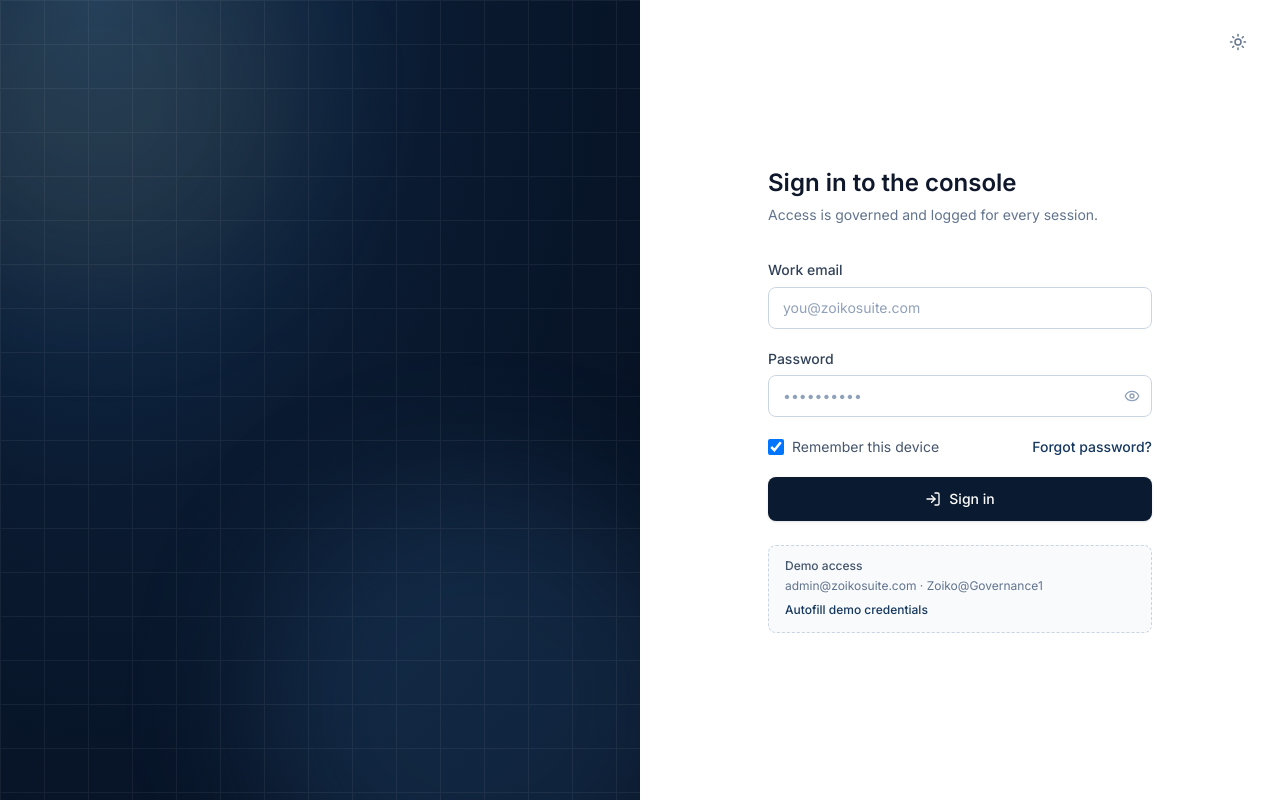
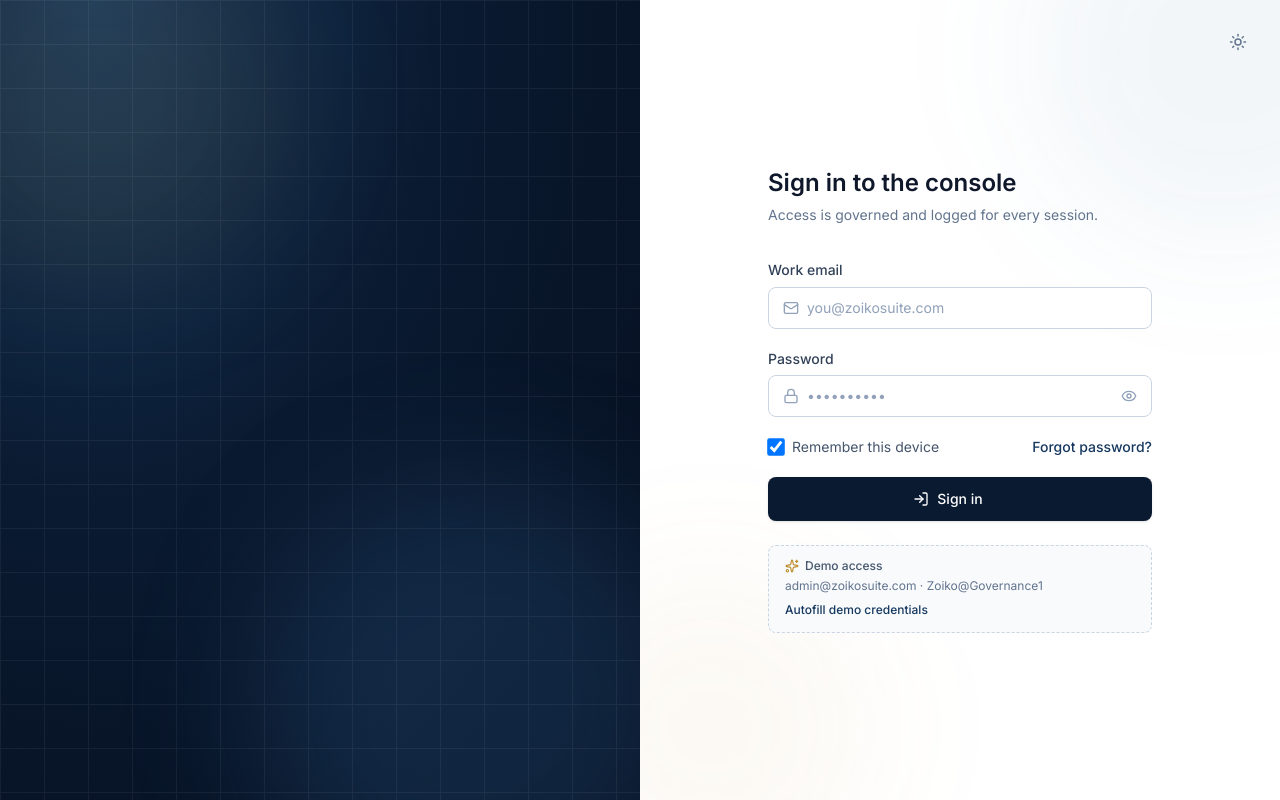
Before and after one commit to ZoikoGroup/zoiko-suite-frontend-platform, a Next.js app: page /login in a window 1280 px wide. Built offline with nearby package versions, Linux system fonts and the light colour scheme; no server answers.

Commit message:
login page updated

```diff
--- a/app/globals.css
+++ b/app/globals.css
@@ -44,6 +44,9 @@
   --animate-shimmer: shimmer 1.6s ease-in-out infinite;
   --animate-float-slow: float-slow 9s ease-in-out infinite;
   --animate-float-slower: float-slow 13s ease-in-out infinite;
+  --animate-scale-in: scale-in 0.45s cubic-bezier(0.16, 1, 0.3, 1) both;
+  --animate-gradient-x: gradient-x 6s ease infinite;
+  --animate-spin-slow: spin 1.4s linear infinite;
 }
 
 @keyframes fade-up {
@@ -102,6 +105,27 @@
   }
   50% {
     transform: translate(2%, -3%) scale(1.03);
+  }
+}
+
+@keyframes scale-in {
+  from {
+    opacity: 0;
+    transform: scale(0.96);
+  }
+  to {
+    opacity: 1;
+    transform: scale(1);
+  }
+}
+
+@keyframes gradient-x {
+  0%,
+  100% {
+    background-position: 0% 50%;
+  }
+  50% {
+    background-position: 100% 50%;
   }
 }
 
--- a/app/login/page.tsx
+++ b/app/login/page.tsx
@@ -24,7 +24,15 @@ export default async function LoginPage({ searchParams }: LoginPageProps) {
   return (
     <div className="grid min-h-screen grid-cols-1 lg:grid-cols-2">
       <LoginBrandPanel />
-      <div className="relative flex items-center justify-center bg-white px-6 py-16 dark:bg-slate-950">
+      <div className="relative flex items-center justify-center overflow-hidden bg-white px-6 py-16 dark:bg-slate-950">
+        <div
+          aria-hidden="true"
+          className="pointer-events-none absolute -right-32 -top-32 h-96 w-96 rounded-full bg-navy-500/6 blur-3xl animate-float-slow dark:bg-navy-400/8"
+        />
+        <div
+          aria-hidden="true"
+          className="pointer-events-none absolute -bottom-24 -left-24 h-80 w-80 rounded-full bg-gold-500/5 blur-3xl animate-float-slower dark:bg-gold-500/8"
+        />
         <ThemeToggle className="absolute right-6 top-6" />
         <LoginForm redirectTo={redirectTo && redirectTo.startsWith("/admin") ? redirectTo : "/admin"} />
       </div>
--- a/components/login/LoginForm.tsx
+++ b/components/login/LoginForm.tsx
@@ -2,7 +2,7 @@
 
 import { useState, type FormEvent } from "react";
 import { useRouter } from "next/navigation";
-import { Eye, EyeOff, LogIn, AlertCircle } from "lucide-react";
+import { Eye, EyeOff, LogIn, AlertCircle, Mail, Lock, ArrowRight, Sparkles } from "lucide-react";
 import { Button } from "@/components/ui";
 import { DEMO_CREDENTIALS } from "@/lib/auth";
 import { cn } from "@/lib/utils";
@@ -15,6 +15,8 @@ export function LoginForm({ redirectTo = "/admin" }: { redirectTo?: string }) {
   const [loading, setLoading] = useState(false);
   const [error, setError] = useState<string | null>(null);
   const [shake, setShake] = useState(false);
+  const [emailFocused, setEmailFocused] = useState(false);
+  const [passwordFocused, setPasswordFocused] = useState(false);
 
   async function handleSubmit(event: FormEvent<HTMLFormElement>) {
     event.preventDefault();
@@ -52,20 +54,36 @@ export function LoginForm({ redirectTo = "/admin" }: { redirectTo?: string }) {
   }
 
   return (
-    <div className="w-full max-w-sm animate-fade-up">
+    <div className="w-full max-w-sm animate-scale-in">
+      <div className="animate-fade-up">
         <h2 className="text-2xl font-semibold text-slate-900 dark:text-slate-100">Sign in to the console</h2>
         <p className="mt-1.5 text-sm text-slate-500 dark:text-slate-400">
           Access is governed and logged for every session.
         </p>
+      </div>
 
       <form
         onSubmit={handleSubmit}
         className={cn("mt-8 space-y-5", shake && "animate-[shake_0.4s_ease-in-out]")}
       >
-        <div>
+        <div className="animate-fade-up" style={{ animationDelay: "60ms" }}>
           <label htmlFor="email" className="text-sm font-medium text-slate-700 dark:text-slate-300">
             Work email
           </label>
+          <div
+            className={cn(
+              "mt-1.5 flex items-center gap-2 rounded-lg border px-3.5 transition-all duration-200",
+              "border-slate-300 bg-white dark:border-slate-700 dark:bg-slate-900",
+              emailFocused &&
+                "border-navy-500 ring-2 ring-navy-500/20 shadow-[0_0_0_4px_rgba(38,98,156,0.08)]",
+            )}
+          >
+            <Mail
+              className={cn(
+                "h-4 w-4 shrink-0 transition-colors duration-200",
+                emailFocused ? "text-navy-600 dark:text-navy-300" : "text-slate-400",
+              )}
+            />
             <input
               id="email"
               type="email"
@@ -73,18 +91,34 @@ export function LoginForm({ redirectTo = "/admin" }: { redirectTo?: string }) {
               autoComplete="email"
               value={email}
               onChange={(e) => setEmail(e.target.value)}
+              onFocus={() => setEmailFocused(true)}
+              onBlur={() => setEmailFocused(false)}
               placeholder="you@zoikosuite.com"
-            className="mt-1.5 block w-full rounded-lg border border-slate-300 px-3.5 py-2.5 text-sm text-slate-900 outline-none transition-all duration-150 placeholder:text-slate-400 focus:border-navy-500 focus:ring-2 focus:ring-navy-500/20 dark:border-slate-700 dark:bg-slate-900 dark:text-slate-100 dark:placeholder:text-slate-500"
+              className="block w-full bg-transparent py-2.5 text-sm text-slate-900 outline-none placeholder:text-slate-400 dark:text-slate-100 dark:placeholder:text-slate-500"
             />
           </div>
+        </div>
 
-        <div>
+        <div className="animate-fade-up" style={{ animationDelay: "120ms" }}>
           <div className="flex items-center justify-between">
             <label htmlFor="password" className="text-sm font-medium text-slate-700 dark:text-slate-300">
               Password
             </label>
           </div>
-          <div className="relative mt-1.5">
+          <div
+            className={cn(
+              "mt-1.5 flex items-center gap-2 rounded-lg border px-3.5 transition-all duration-200",
+              "border-slate-300 bg-white dark:border-slate-700 dark:bg-slate-900",
+              passwordFocused &&
+                "border-navy-500 ring-2 ring-navy-500/20 shadow-[0_0_0_4px_rgba(38,98,156,0.08)]",
+            )}
+          >
+            <Lock
+              className={cn(
+                "h-4 w-4 shrink-0 transition-colors duration-200",
+                passwordFocused ? "text-navy-600 dark:text-navy-300" : "text-slate-400",
+              )}
+            />
             <input
               id="password"
               type={showPassword ? "text" : "password"}
@@ -92,13 +126,15 @@ export function LoginForm({ redirectTo = "/admin" }: { redirectTo?: string }) {
               autoComplete="current-password"
               value={password}
               onChange={(e) => setPassword(e.target.value)}
+              onFocus={() => setPasswordFocused(true)}
+              onBlur={() => setPasswordFocused(false)}
               placeholder="••••••••••"
-              className="block w-full rounded-lg border border-slate-300 px-3.5 py-2.5 pr-10 text-sm text-slate-900 outline-none transition-all duration-150 placeholder:text-slate-400 focus:border-navy-500 focus:ring-2 focus:ring-navy-500/20 dark:border-slate-700 dark:bg-slate-900 dark:text-slate-100 dark:placeholder:text-slate-500"
+              className="block w-full bg-transparent py-2.5 text-sm text-slate-900 outline-none placeholder:text-slate-400 dark:text-slate-100 dark:placeholder:text-slate-500"
             />
             <button
               type="button"
               onClick={() => setShowPassword((v) => !v)}
-              className="absolute inset-y-0 right-0 flex w-10 items-center justify-center text-slate-400 transition-colors hover:text-slate-600 dark:hover:text-slate-300"
+              className="flex shrink-0 items-center justify-center text-slate-400 transition-all duration-150 hover:scale-110 hover:text-slate-600 dark:hover:text-slate-300"
               tabIndex={-1}
             >
               {showPassword ? <EyeOff className="h-4 w-4" /> : <Eye className="h-4 w-4" />}
@@ -106,11 +142,14 @@ export function LoginForm({ redirectTo = "/admin" }: { redirectTo?: string }) {
           </div>
         </div>
 
-        <div className="flex items-center justify-between text-sm">
+        <div
+          className="flex items-center justify-between text-sm animate-fade-up"
+          style={{ animationDelay: "180ms" }}
+        >
           <label className="flex items-center gap-2 text-slate-600 dark:text-slate-400">
             <input
               type="checkbox"
-              className="h-4 w-4 rounded border-slate-300 text-navy-700 focus:ring-navy-500/40 dark:border-slate-600 dark:bg-slate-800"
+              className="h-4 w-4 rounded border-slate-300 text-navy-700 transition-transform duration-150 checked:scale-110 focus:ring-navy-500/40 dark:border-slate-600 dark:bg-slate-800"
               defaultChecked
             />
             Remember this device
@@ -130,14 +169,25 @@ export function LoginForm({ redirectTo = "/admin" }: { redirectTo?: string }) {
           </div>
         )}
 
-        <Button type="submit" loading={loading} className="w-full">
+        <div className="animate-fade-up" style={{ animationDelay: "240ms" }}>
+          <Button type="submit" loading={loading} className="group w-full">
             {!loading && <LogIn className="h-4 w-4" />}
             Sign in
+            {!loading && (
+              <ArrowRight className="h-4 w-4 -translate-x-1 opacity-0 transition-all duration-200 group-hover:translate-x-0 group-hover:opacity-100" />
+            )}
           </Button>
+        </div>
       </form>
 
-      <div className="mt-6 rounded-lg border border-dashed border-slate-300 bg-slate-50 px-4 py-3 dark:border-slate-700 dark:bg-slate-900/50">
-        <p className="text-xs font-medium text-slate-600 dark:text-slate-400">Demo access</p>
+      <div
+        className="mt-6 rounded-lg border border-dashed border-slate-300 bg-slate-50 px-4 py-3 transition-colors duration-200 hover:border-navy-400/60 dark:border-slate-700 dark:bg-slate-900/50 animate-fade-up"
+        style={{ animationDelay: "300ms" }}
+      >
+        <p className="flex items-center gap-1.5 text-xs font-medium text-slate-600 dark:text-slate-400">
+          <Sparkles className="h-3.5 w-3.5 text-gold-500" />
+          Demo access
+        </p>
         <p className="mt-1 text-xs text-slate-500 dark:text-slate-500">
           {DEMO_CREDENTIALS.email} · {DEMO_CREDENTIALS.password}
         </p>
```
Lines whose indentation alone changed are shown as unchanged.
